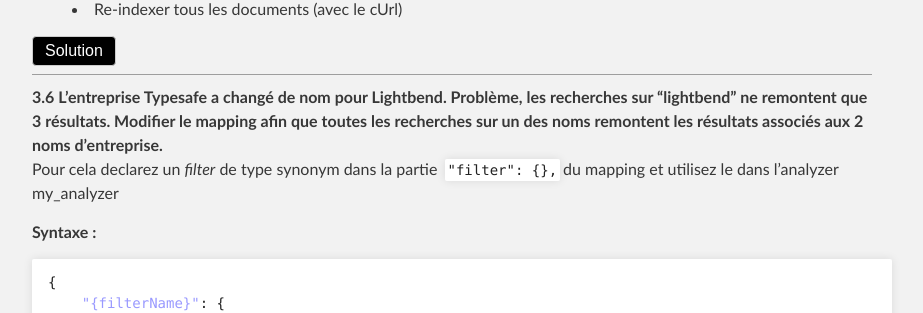
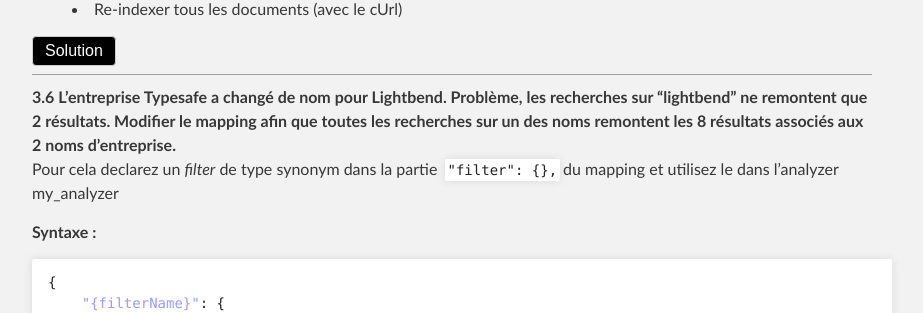
Before and after one commit to gegron/es-requests, a Jekyll site: the page built from index.md, in a window 1280 px wide and 900 px high, scrolled down 4883 px, cut to the strip 173-486 px from the top of the window. Shown: the whole strip, without its empty margins (188-1111 px from the left). Built offline with Jekyll 4.4.1, drawn with Linux system fonts in a browser that asks for light colours; nearby versions of some CDN libraries; grey boxes are pictures that could not be loaded.

Commit message:
update synonym part

```diff
--- a/index.md
+++ b/index.md
@@ -310,7 +310,7 @@
 </blockquote>
 ---
 
-  __3.6 L'entreprise Typesafe a changé de nom pour Lightbend. Problème, les recherches sur "lightbend" ne remontent que 3 résultats. Modifier le mapping afin que toutes les recherches sur un des noms remontent les résultats associés aux 2 noms d'entreprise.__
+  __3.6 L'entreprise Typesafe a changé de nom pour Lightbend. Problème, les recherches sur "lightbend" ne remontent que 2 résultats. Modifier le mapping afin que toutes les recherches sur un des noms remontent les 8 résultats associés aux 2 noms d'entreprise.__
   Pour cela declarez un _filter_ de type synonym dans la partie `"filter": {},`du mapping et utilisez le dans l'analyzer my_analyzer
 
 __Syntaxe :__
```
